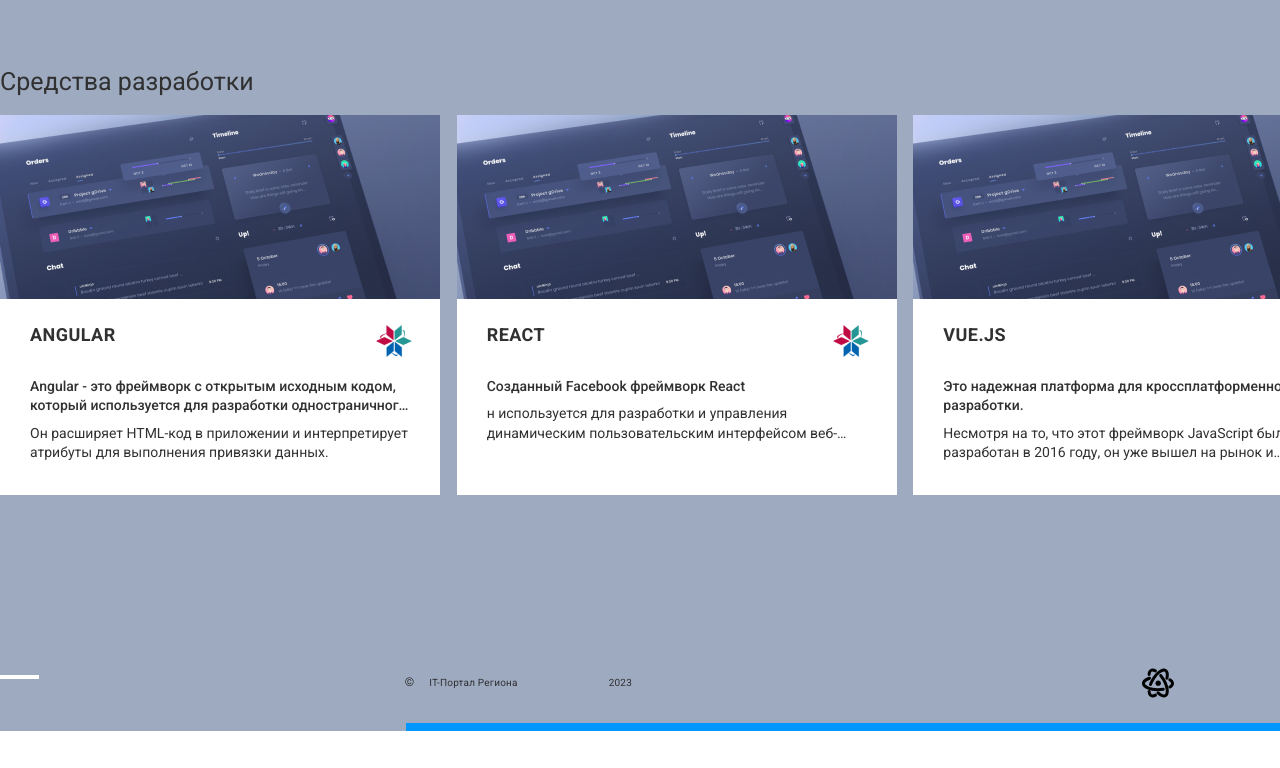
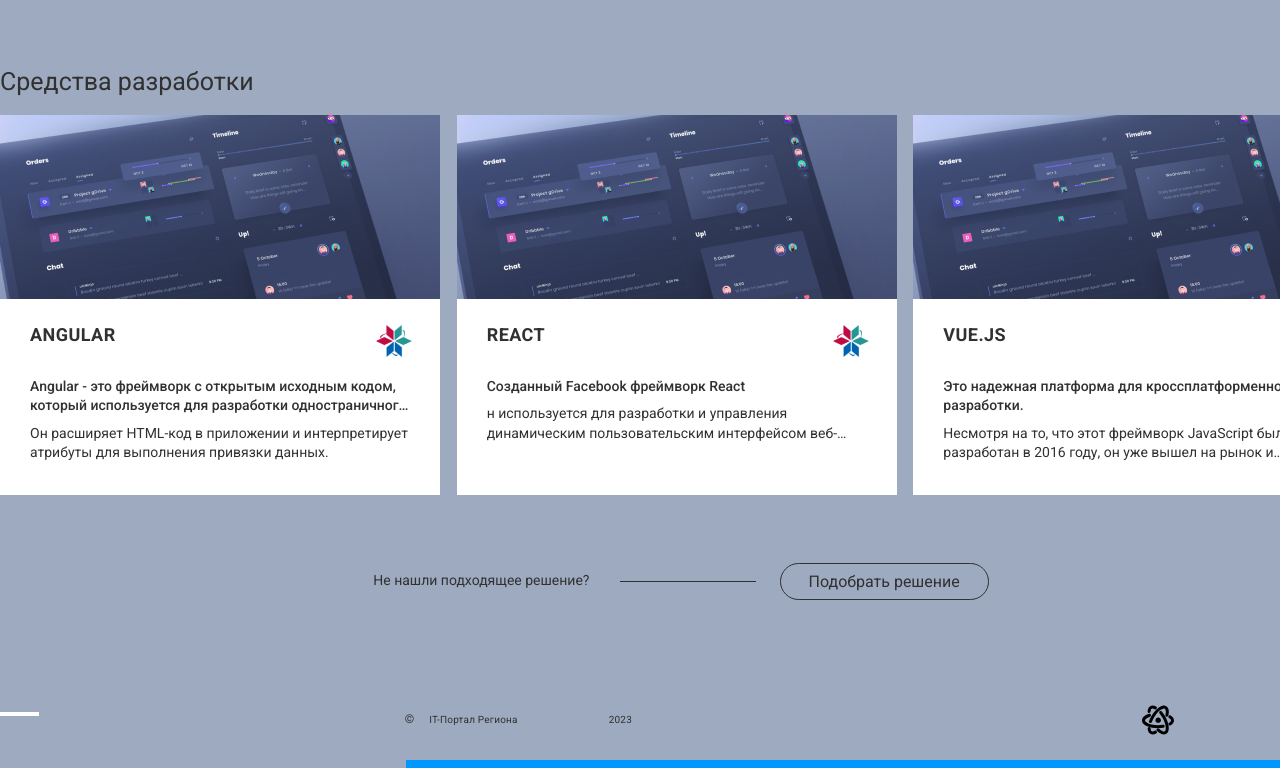
Before and after one commit to KazimirS46/it-portal2, a Next.js app: page / in a window 1280 px wide. Shown: the part 3812-4580 px from the top of the page. Before the commit the page ends 4543 px from the top, so only its background shows below. Built offline with nearby package versions, Linux system fonts and the light colour scheme.

Commit message:
Finished the design of the main section

```diff
--- a/components/SolutionsMain/articlesData.json
+++ b/components/SolutionsMain/articlesData.json
@@ -130,8 +130,8 @@
   {
     "id": 4,
     "title": "Industry & Logistic",
-    "linkName": "",
-    "path": "/",
+    "linkName": "Показать все решения категории",
+    "path": "/solutions",
     "slides": [
       {
         "id": 0,
--- a/components/SolutionsMain/index.module.css
+++ b/components/SolutionsMain/index.module.css
@@ -18,3 +18,40 @@
   letter-spacing: 0.3px;
   text-transform: uppercase;
 }
+
+.sectionFooter {
+  display: flex;
+  justify-content: center;
+  align-items: center;
+}
+
+.footerText {
+  font-size: 14px;
+  font-weight: 400;
+  line-height: 140%;
+  margin-right: 30px;
+}
+
+.line {
+  width: 136px;
+  height: 0;
+  margin-right: 24px;
+  border-bottom: 1px solid var(--desc-text-color);
+}
+
+.link {
+  display: flex;
+  justify-content: center;
+  align-items: center;
+  padding: 8px 28px;
+  border-radius: 20px;
+  border: 1px solid var(--desc-text-color);
+  background-color: transparent;
+  transition: all var(--transition);
+}
+
+.link:hover {
+  color: var(--bgr-color);
+  border: 1px solid var(--desc-text-color3);
+  background-color: var(--desc-text-color3);
+}
--- a/components/SolutionsMain/index.tsx
+++ b/components/SolutionsMain/index.tsx
@@ -1,6 +1,7 @@
 import styles from './index.module.css';
 import dataItems from './articlesData.json';
 import MainArticle from './mainArticle';
+import Link from 'next/link';
 
 export default function SolutionsMain() {
   return (
@@ -15,6 +16,13 @@
               </li>
             ))}
           </ul>
+          <div className={styles.sectionFooter}>
+            <p className={styles.footerText}>Не нашли подходящее решение?</p>
+            <div className={styles.line}></div>
+            <Link href='/solutions' className={styles.link}>
+              <span>Подобрать решение</span>
+            </Link>
+          </div>
         </div>
       </div>
     </section>
```
